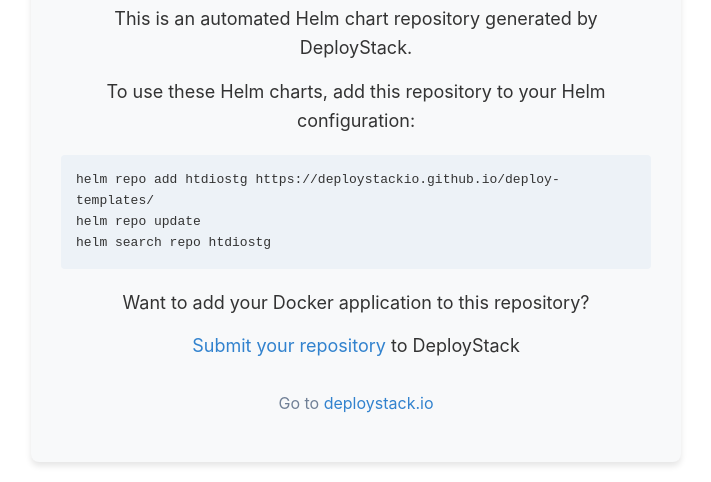
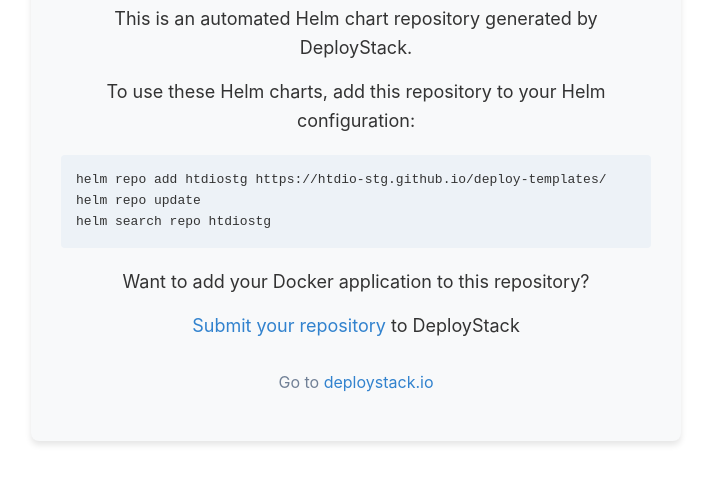
Before and after one commit to htdio-stg/deploy-templates, a plain HTML site: page index.html in a window 1280 px wide. Shown: the part 374-856 px from the top of the page, without its empty margins (284-995 px from the left). After the commit the page ends 835 px from the top, so only its background shows below. Drawn offline with Linux system fonts and the light colour scheme.

Commit message:
Update index.html

```diff
--- a/index.html
+++ b/index.html
@@ -61,7 +61,7 @@
         <p>To use these Helm charts, add this repository to your Helm configuration:</p>
 
         <div class="code">
-            helm repo add htdiostg https://deploystackio.github.io/deploy-templates/<br>
+            helm repo add htdiostg https://htdio-stg.github.io/deploy-templates/<br>
             helm repo update<br>
             helm search repo htdiostg
         </div>
```
